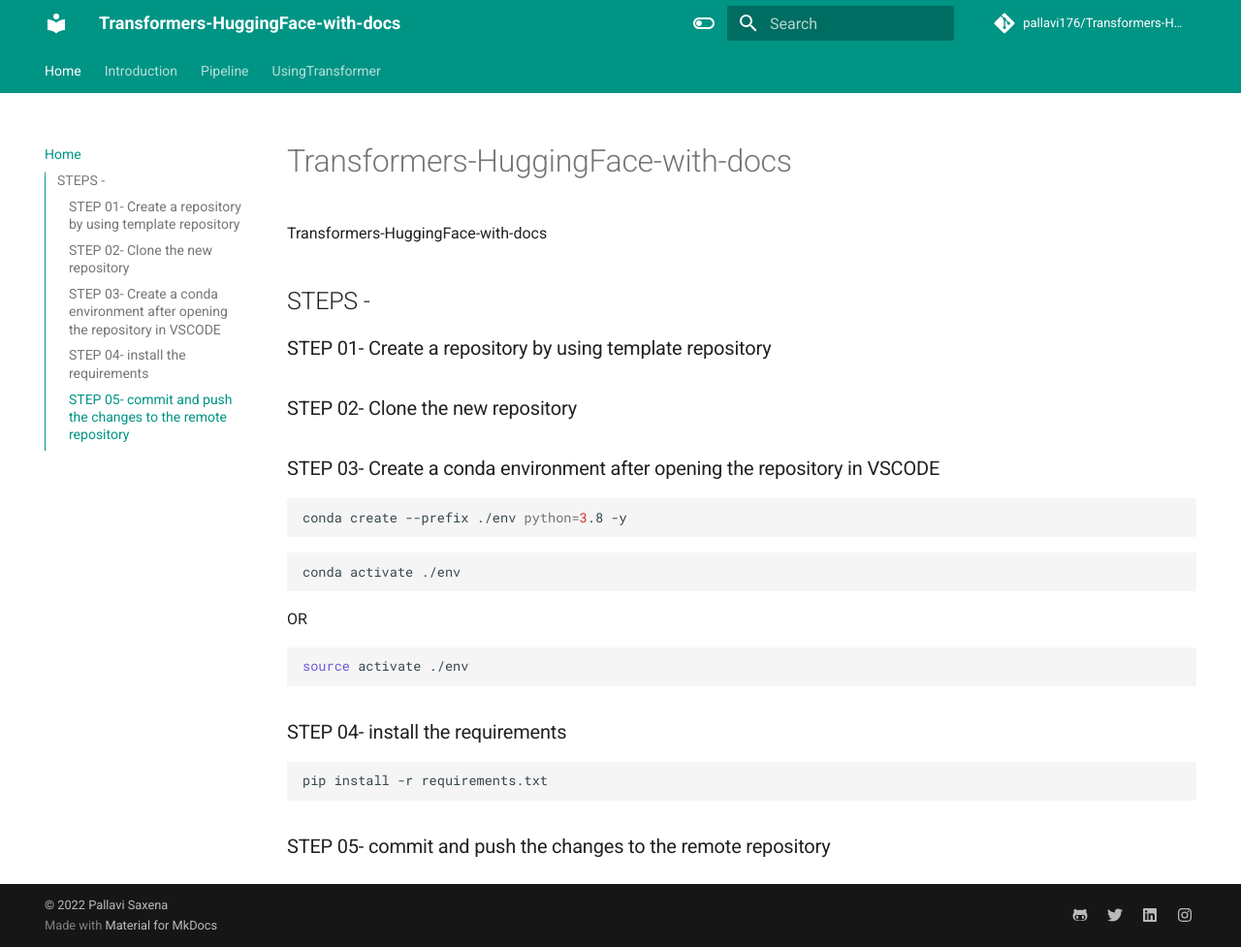
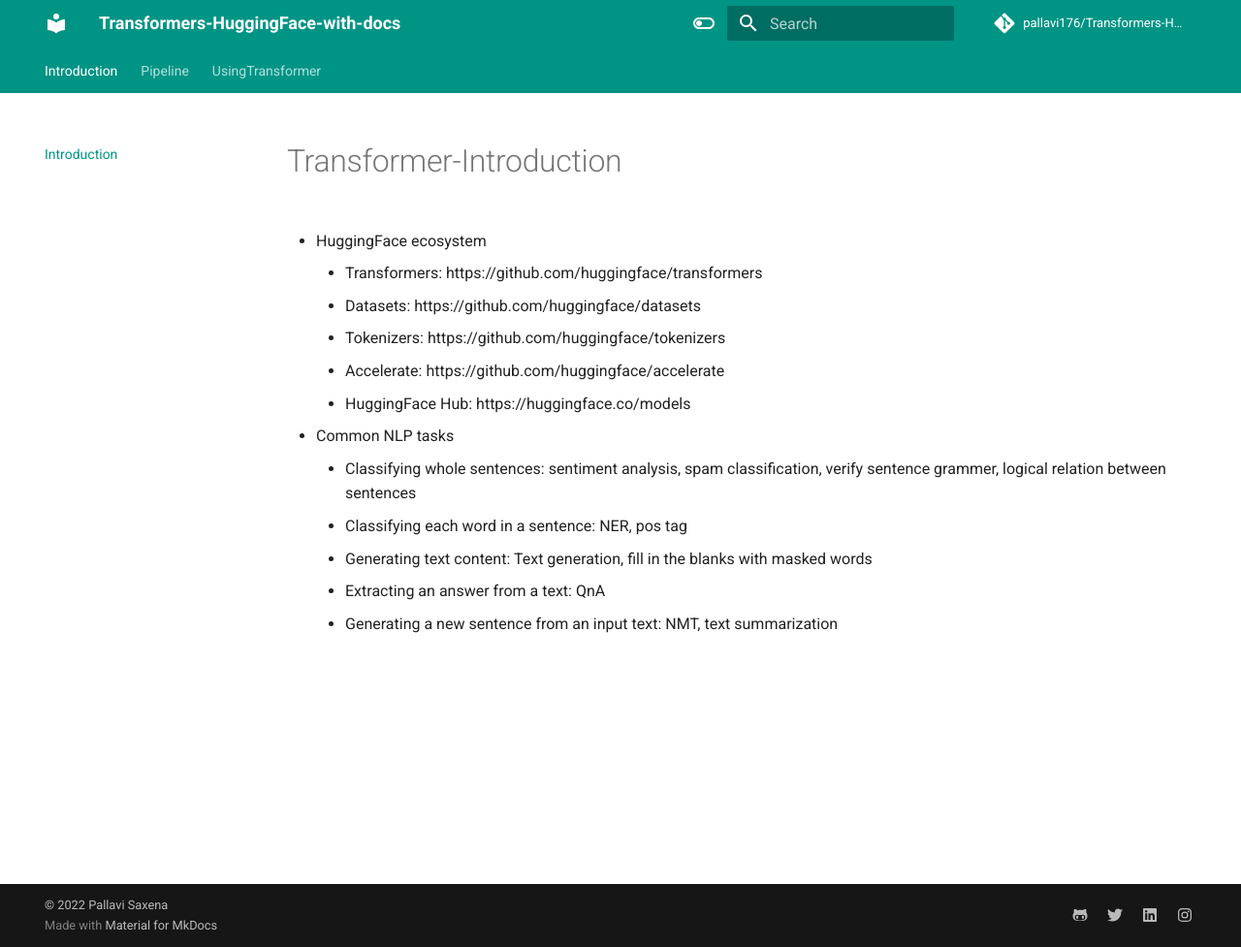
Before and after one commit to pallavi176/Transformers-HuggingFace-with-docs, an MkDocs documentation site: the page built from docs/index.md, in a window 1280 px wide and 977 px high. Shown: the whole window at 97% size. Built offline with MkDocs 1.6.1 and Material for MkDocs 9.7.7, drawn with Linux system fonts in a browser that asks for light colours; comment, search, counter and statistics services are not loaded.

Commit message:
docs updated

````diff
--- a/docs/index.md
+++ b/docs/index.md
@@ -1,29 +1,18 @@
-# Transformers-HuggingFace-with-docs
-Transformers-HuggingFace-with-docs
+# Transformer-Introduction
 
-## STEPS -
+- HuggingFace ecosystem
 
-### STEP 01- Create a repository by using template repository
+    * Transformers: https://github.com/huggingface/transformers
+    * Datasets: https://github.com/huggingface/datasets
+    * Tokenizers: https://github.com/huggingface/tokenizers
+    * Accelerate: https://github.com/huggingface/accelerate
+    * HuggingFace Hub: https://huggingface.co/models
 
-### STEP 02- Clone the new repository
 
-### STEP 03- Create a conda environment after opening the repository in VSCODE
+- Common NLP tasks
 
-```bash
-conda create --prefix ./env python=3.8 -y
-```
-
-```bash
-conda activate ./env
-```
-OR
-```bash
-source activate ./env
-```
-
-### STEP 04- install the requirements
-```bash
-pip install -r requirements.txt
-```
-
-### STEP 05- commit and push the changes to the remote repository
+    * Classifying whole sentences: sentiment analysis, spam classification, verify sentence grammer, logical relation between sentences
+    * Classifying each word in a sentence: NER, pos tag
+    * Generating text content: Text generation, fill in the blanks with masked words
+    * Extracting an answer from a text: QnA
+    * Generating a new sentence from an input text: NMT, text summarization
--- a/mkdocs.yml
+++ b/mkdocs.yml
@@ -3,8 +3,7 @@
 
 # define TOC or order of website-
 nav:
-  - Home: index.md
-  - Introduction: 0transformer-intro.md
+  - Introduction: index.md
   - Pipeline: 1tranformer-pipeline.md
   - UsingTransformer:
     - 2UsingTransformers.md
````
Also changed, not shown: README.md (+29 -3 lines), docs/0transformer-intro.md (deleted, +0 -18 lines).
